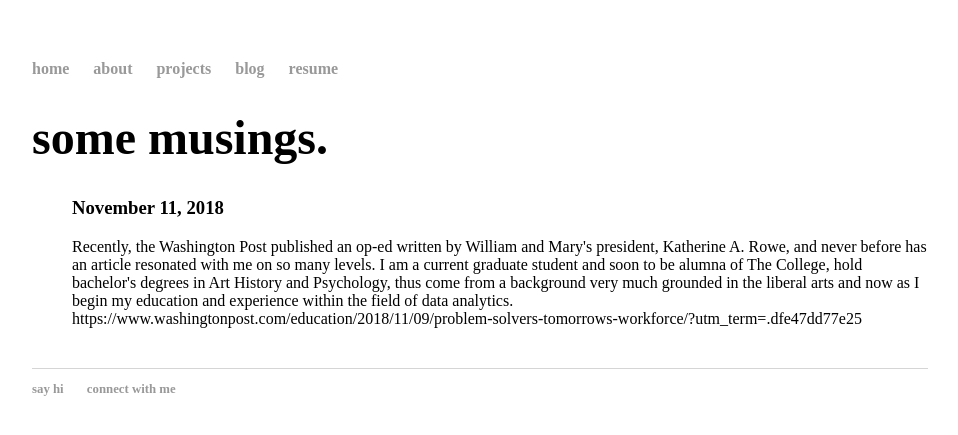
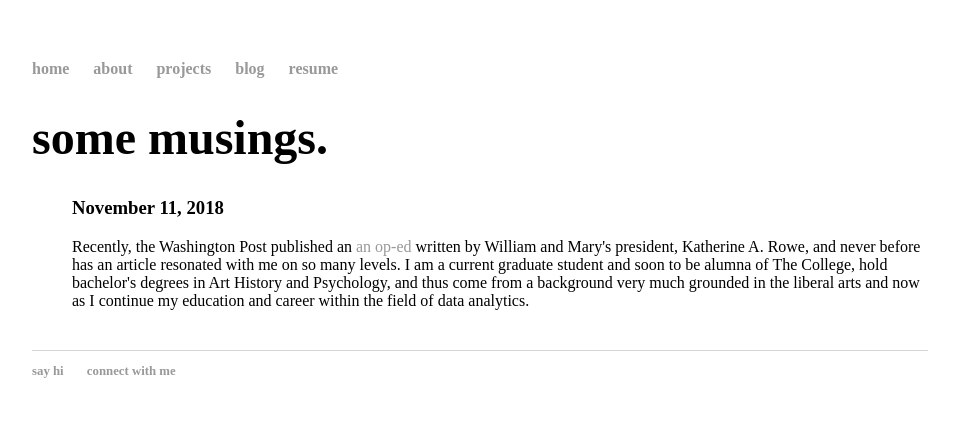
Before and after one commit to amanda-t2/amanda-t2.github.io, a Jekyll site: the page built from blog/index.html, in a window 1280 px wide. Shown: the top 435 px of the page, without its empty margins (160-1118 px from the left). Built offline with Jekyll 4.4.1, drawn with Linux system fonts in a browser that asks for light colours.

Commit message:
Update index.html

```diff
--- a/blog/index.html
+++ b/blog/index.html
@@ -5,10 +5,10 @@
 	<h1>{{ page.title }}</h1>
 	<ul class="posts">
 		<h3> November 11, 2018 </h3>
-		Recently, the Washington Post published an op-ed written by William and Mary's president, Katherine A. Rowe, and never before has an
-		article resonated with me on so many levels. I am a current graduate student and soon to be alumna of The College, hold bachelor's degrees
-		in Art History and Psychology, thus come from a background very much grounded in the liberal arts and now as I begin my education and experience
-		within the field of data analytics.
-		https://www.washingtonpost.com/education/2018/11/09/problem-solvers-tomorrows-workforce/?utm_term=.dfe47dd77e25
+		Recently, the Washington Post published an  <a href="https://www.washingtonpost.com/education/2018/11/09/problem-solvers-tomorrows-workforce/?utm_term=.dfe47dd77e25"> an op-ed</a>
+		written by William and Mary's president, Katherine A. Rowe, and never before has an article resonated with me on so many levels. I am a current
+		graduate student and soon to be alumna of The College, hold bachelor's degrees in Art History and Psychology, and thus come from a background very
+		much grounded in the liberal arts and now as I continue my education and career within the field of data analytics.
+
 
 		</u1>
```
